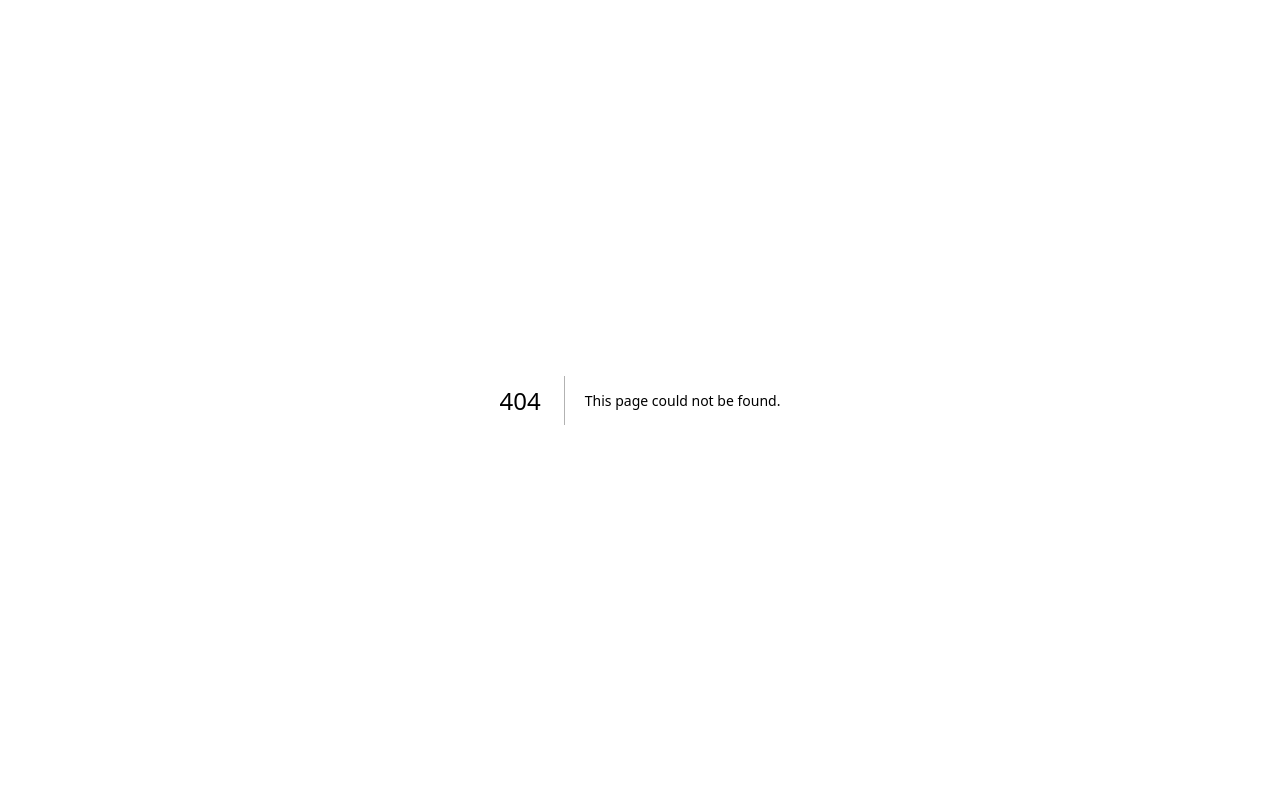
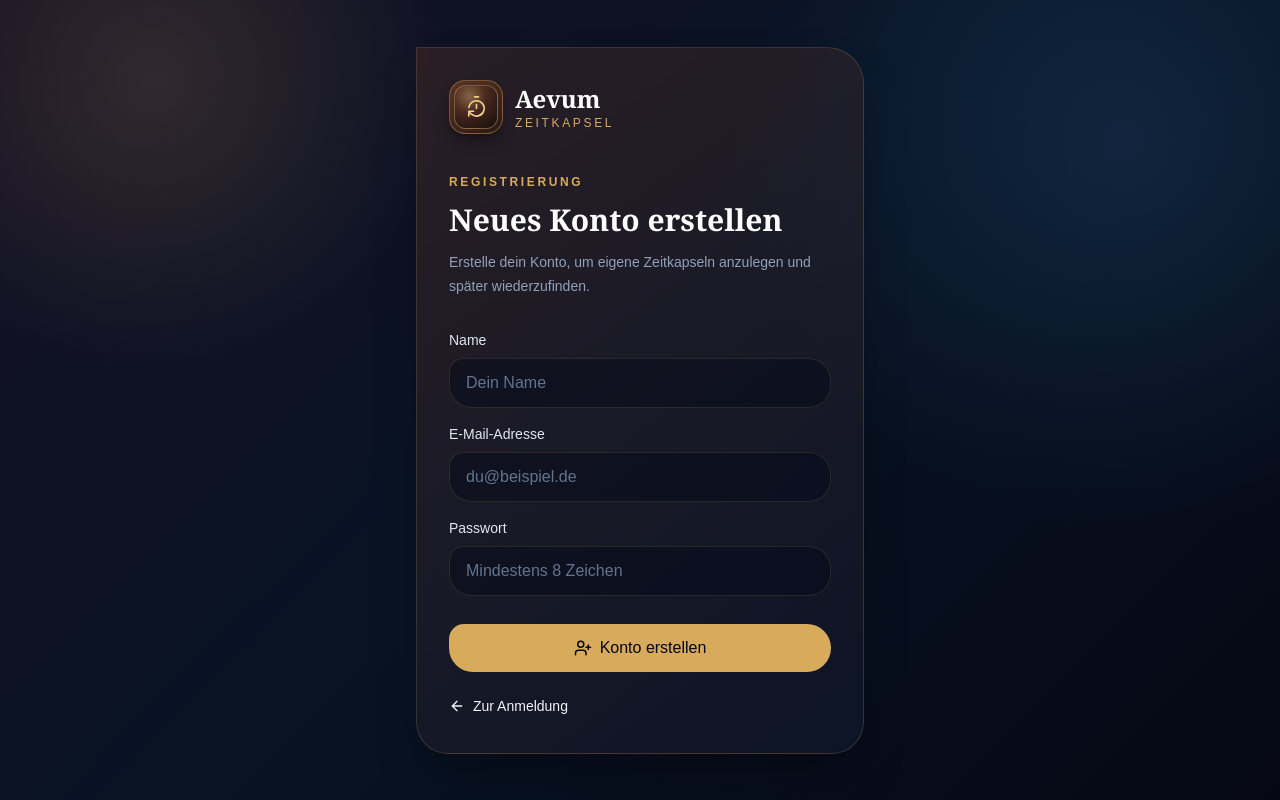
Before and after one commit to OnPoint-Nicolas/Zeitkapsel, a Next.js app: page /register in a window 1280 px wide. Before the commit this address had no page. Built offline with nearby package versions, Linux system fonts and the light colour scheme.

Commit message:
Auth-Session-Helfer und Registrierungsseite hinzufügen

```diff
--- /dev/null
+++ b/src/app/register/actions.ts
@@ -0,0 +1,4 @@
+"use server";
+
+export async function registerUser(formData: FormData) {
+}
--- /dev/null
+++ b/src/app/register/page.tsx
@@ -0,0 +1,105 @@
+import Link from "next/link";
+import { ArrowLeft, UserPlus, TimerReset } from "lucide-react";
+
+export default function RegisterPage() {
+  return (
+    <main className="grid min-h-screen place-items-center bg-[radial-gradient(circle_at_12%_10%,_rgba(216,170,91,0.16),_transparent_22%),radial-gradient(circle_at_88%_18%,_rgba(48,112,166,0.22),_transparent_30%),linear-gradient(135deg,_#141024_0%,_#081324_48%,_#050814_100%)] px-6 py-10 text-slate-100">
+      <section className="relative w-full max-w-md overflow-hidden rounded-[0_2.3rem_2rem_2rem] border border-[#d8aa5b]/20 bg-[linear-gradient(145deg,_rgba(91,52,38,0.36),_rgba(15,23,42,0.78))] p-8 shadow-2xl shadow-black/35">
+        <Link href="/" className="inline-flex items-center gap-3">
+          <span className="rounded-2xl border border-[#d8aa5b]/40 bg-[linear-gradient(145deg,_#5b3426,_#2b1814)] p-1 shadow-lg shadow-black/30">
+            <span className="grid h-11 w-11 place-items-center rounded-xl border border-[#f0d08a]/35 bg-[radial-gradient(circle_at_35%_25%,_rgba(240,208,138,0.35),_rgba(91,52,38,0.25)_38%,_rgba(18,12,10,0.8)_100%)] text-[#f0d08a]">
+              <TimerReset size={23} strokeWidth={1.7} />
+            </span>
+          </span>
+
+          <span>
+            <span className="block font-serif text-2xl font-semibold text-white">
+              Aevum
+            </span>
+            <span className="block text-xs font-medium uppercase tracking-[0.22em] text-[#d8aa5b]">
+              Zeitkapsel
+            </span>
+          </span>
+        </Link>
+
+        <div className="mt-10">
+          <p className="text-xs font-semibold uppercase tracking-[0.22em] text-[#d8aa5b]">
+            Registrierung
+          </p>
+          <h1 className="mt-3 font-serif text-3xl font-semibold text-white">
+            Neues Konto erstellen
+          </h1>
+          <p className="mt-3 text-sm leading-6 text-slate-400">
+            Erstelle dein Konto, um eigene Zeitkapseln anzulegen und später wiederzufinden.
+          </p>
+        </div>
+
+        <form className="mt-8 grid gap-4">
+          <div>
+            <label
+              htmlFor="name"
+              className="mb-2 block text-sm font-medium text-slate-200"
+            >
+              Name
+            </label>
+            <input
+              id="name"
+              name="name"
+              type="text"
+              placeholder="Dein Name"
+              className="w-full rounded-[0.9rem_1.4rem_1.4rem_1.4rem] border border-[#d8aa5b]/15 bg-slate-950/40 px-4 py-3 text-slate-100 outline-none placeholder:text-slate-500 focus:border-[#d8aa5b]/60"
+            />
+          </div>
+
+          <div>
+            <label
+              htmlFor="email"
+              className="mb-2 block text-sm font-medium text-slate-200"
+            >
+              E-Mail-Adresse
+            </label>
+            <input
+              id="email"
+              name="email"
+              type="email"
+              placeholder="du@beispiel.de"
+              className="w-full rounded-[0.9rem_1.4rem_1.4rem_1.4rem] border border-[#d8aa5b]/15 bg-slate-950/40 px-4 py-3 text-slate-100 outline-none placeholder:text-slate-500 focus:border-[#d8aa5b]/60"
+            />
+          </div>
+
+          <div>
+            <label
+              htmlFor="password"
+              className="mb-2 block text-sm font-medium text-slate-200"
+            >
+              Passwort
+            </label>
+            <input
+              id="password"
+              name="password"
+              type="password"
+              placeholder="Mindestens 8 Zeichen"
+              className="w-full rounded-[0.9rem_1.4rem_1.4rem_1.4rem] border border-[#d8aa5b]/15 bg-slate-950/40 px-4 py-3 text-slate-100 outline-none placeholder:text-slate-500 focus:border-[#d8aa5b]/60"
+            />
+          </div>
+
+          <button
+            type="submit"
+            className="mt-3 inline-flex items-center justify-center gap-2 rounded-[1rem_1.6rem_1.6rem_1.6rem] bg-[#d8aa5b] px-4 py-3 text-center font-semibold text-slate-950 transition hover:bg-[#f0d08a]"
+          >
+            <UserPlus size={18} strokeWidth={2} />
+            Konto erstellen
+          </button>
+        </form>
+
+        <Link
+          href="/login"
+          className="mt-6 inline-flex items-center gap-2 text-sm text-slate-400 transition hover:text-[#f0d08a]"
+        >
+          <ArrowLeft size={16} />
+          Zur Anmeldung
+        </Link>
+      </section>
+    </main>
+  );
+}
--- /dev/null
+++ b/src/lib/auth.ts
@@ -0,0 +1,9 @@
+import { createHash, randomBytes } from "node:crypto";
+
+export function createSessionToken() {
+  return randomBytes(32).toString("hex");
+}
+
+export function hashSessionToken(token: string) {
+  return createHash("sha256").update(token).digest("hex");
+}
--- /dev/null
+++ b/src/lib/session.ts
@@ -0,0 +1,31 @@
+import { cookies } from "next/headers";
+import {
+    createSessionToken,
+    hashSessionToken,
+} from "./auth";
+import { prisma } from "./prisma";
+
+const SESSION_COOKIE_NAME = "session";
+
+export async function createSession(userId: string) {
+    const token = createSessionToken();
+    const tokenHash = hashSessionToken(token);
+    const expiresAt = new Date(Date.now() + 1000 * 60 * 10);
+
+    await prisma.session.create({
+        data: {
+            userId,
+            tokenHash,
+            expiresAt,
+        },
+    });
+
+    const cookieStore = await cookies();
+    cookieStore.set(SESSION_COOKIE_NAME, token, {
+        httpOnly: true,
+        sameSite: "lax",
+        secure: process.env.NODE_ENV === "production",
+        expires: expiresAt,
+        path: "/",
+    });
+}
```
